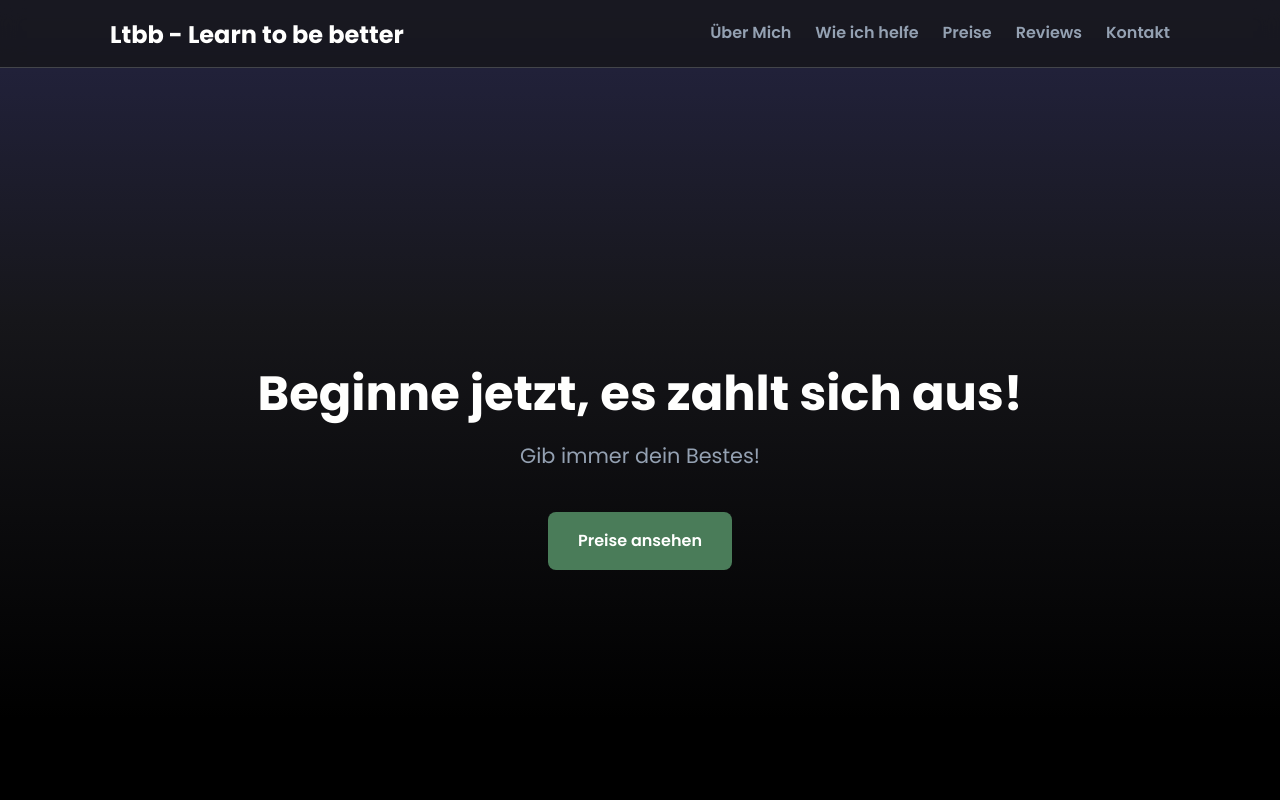
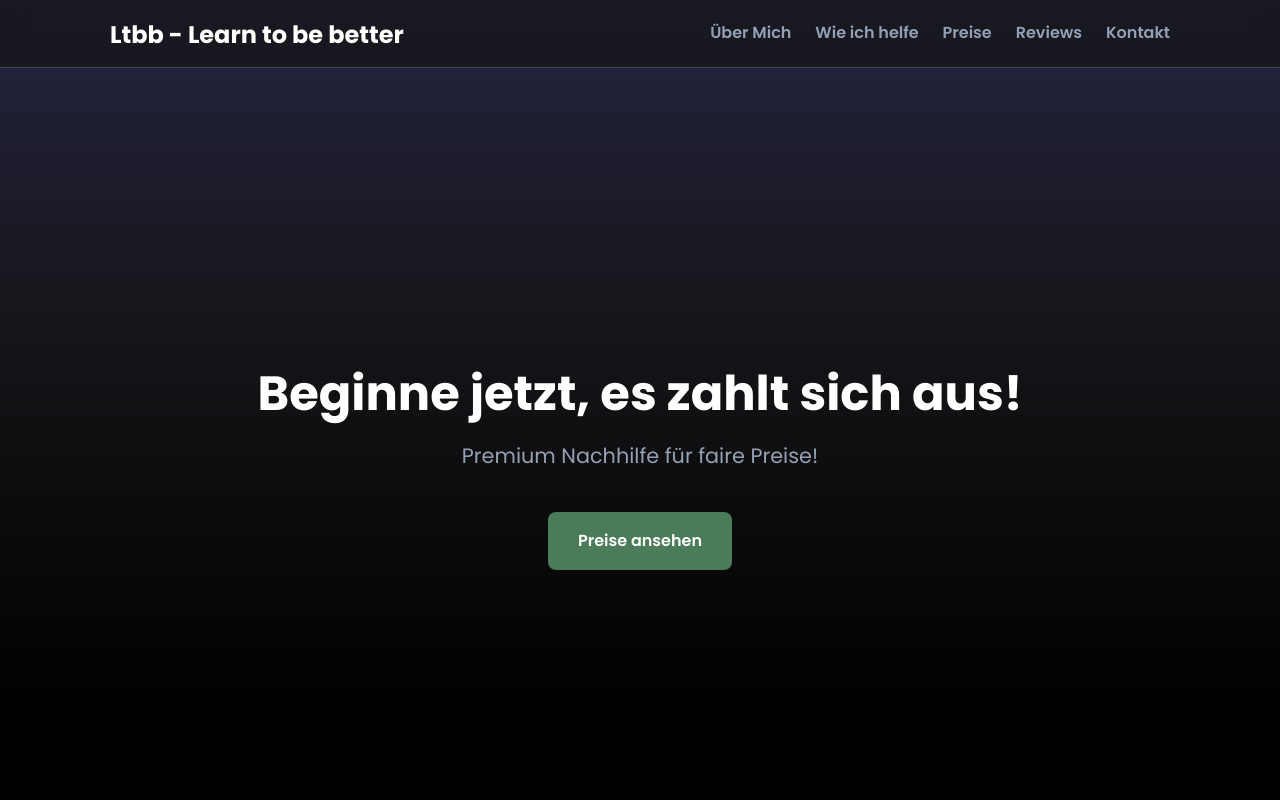
Before and after one commit to 017pixel/Ltbb, a website built with Vite: page index.html in a window 1280 px wide. Shown: the top 800 px of the page. Built offline with nearby package versions, Linux system fonts and the light colour scheme.

Commit message:
Update index.html

```diff
--- a/index.html
+++ b/index.html
@@ -52,7 +52,7 @@
         <section id="hero" class="hero-section">
             <div class="container">
                 <h2>Beginne jetzt, es zahlt sich aus!</h2>
-                <p>Gib immer dein Bestes!</p>
+                <p>Premium Nachhilfe für faire Preise!</p>
                 <a href="#pricing" class="btn btn-primary">Preise ansehen</a>
             </div>
             <a href="#about" class="scroll-down" aria-label="Zum Inhalt scrollen"></a>
```
